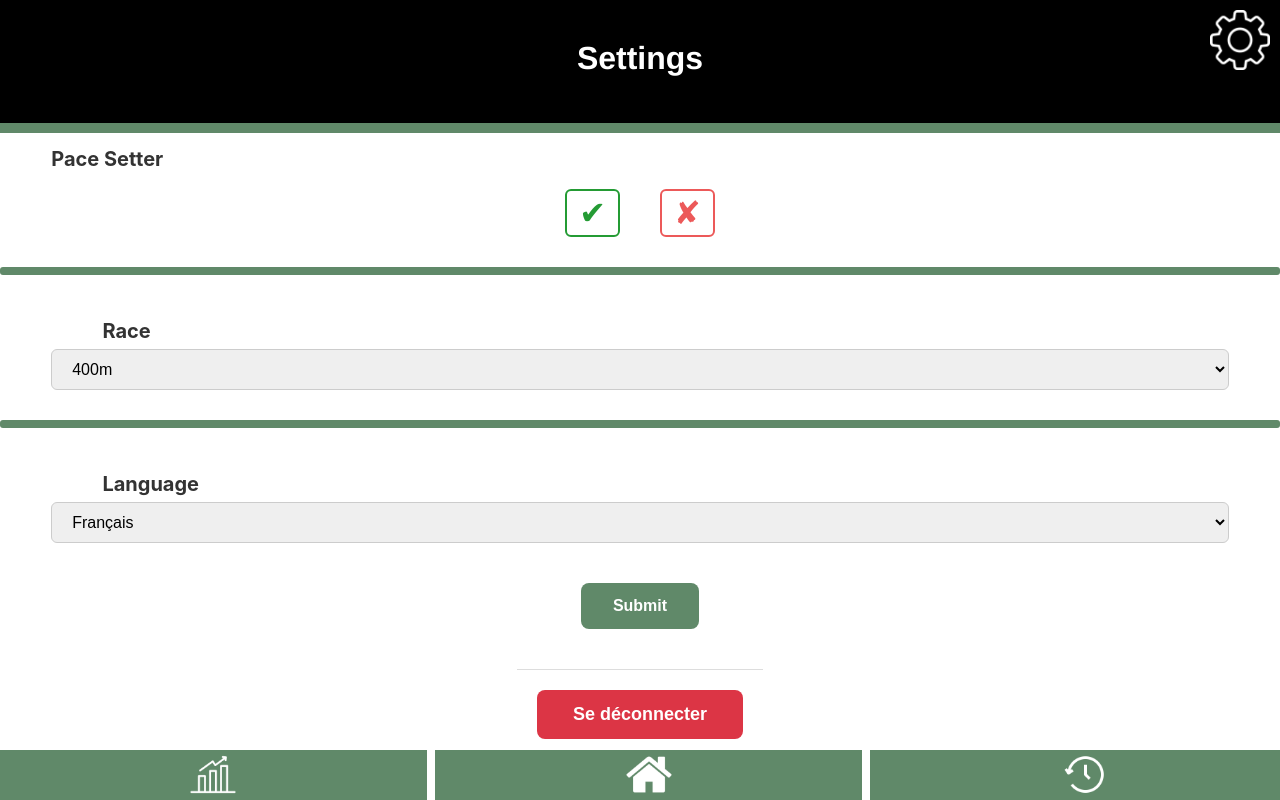
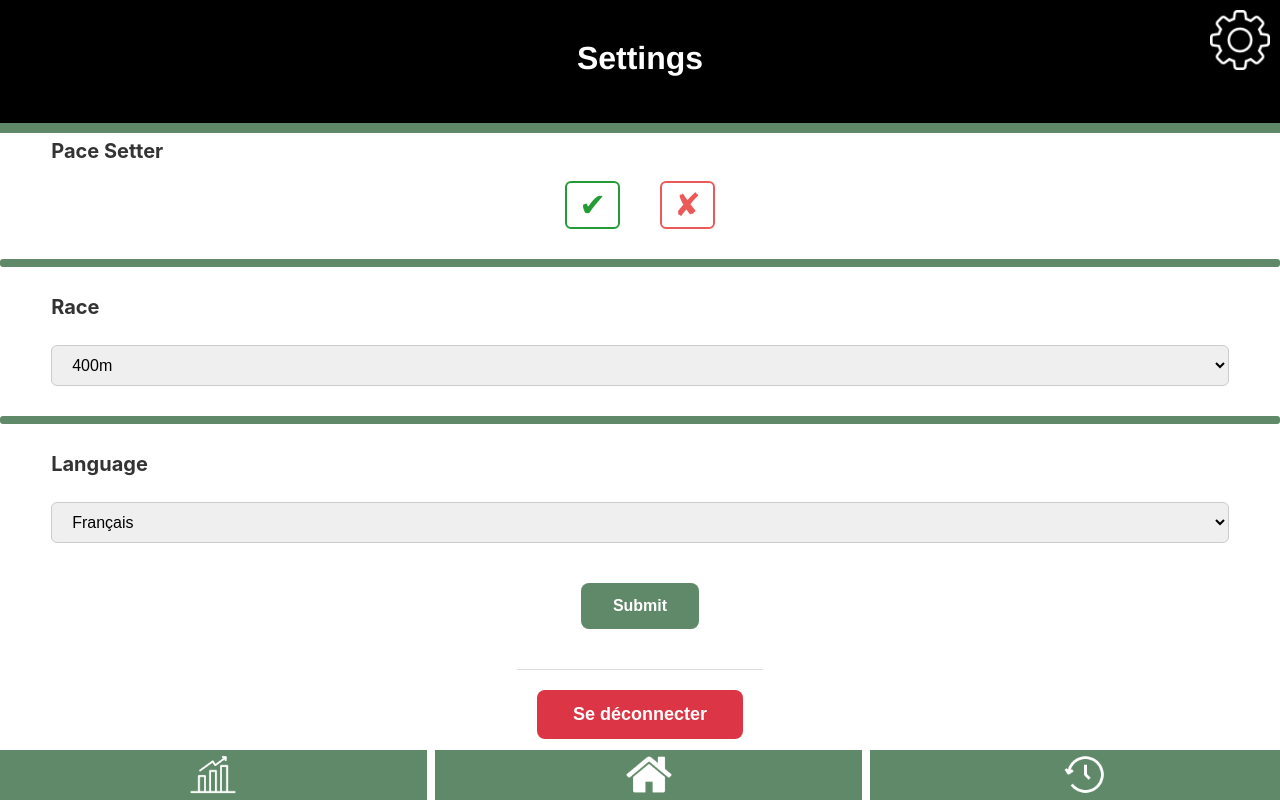
Before and after one commit to DanielHammouti/Projet-Application---Laser-RUN, a PHP site: page /src/html/settings_page.html in a window 1280 px wide. Run offline with PHP 8.4, Linux system fonts and the light colour scheme; some libraries are stand-ins or nearby versions.

Commit message:
page settings

```diff
--- a/src/css/style_settings.css
+++ b/src/css/style_settings.css
@@ -12,7 +12,7 @@ body, html {
   font-weight: 700;
   font-size: clamp(16px, 2vw, 20px);
   color: #333;
-  margin: 2vh 0 0 4vw;
+  margin: 1vh 0 0 4vw;
 }
 
 h1, h2, h3 {
--- a/src/html/settings_page.html
+++ b/src/html/settings_page.html
@@ -32,9 +32,9 @@
         </div>
 
         <div class="separation-line-settings"></div>
+        <div class="text" id="course_label">Course</div>
+        <div class="ligne-select">
 
-        <div class="ligne-select">
-            <div class="text" id="course_label">Course</div>
                 <select name="course" id="course">
                     <option value="400">400m</option>
                     <option value="600m">600m</option>
@@ -42,9 +42,9 @@
         </div>
 
         <div class="separation-line-settings"></div>
+        <div class="text" id="langue_label">Langue</div>
+        <div class="ligne-select">
 
-        <div class="ligne-select">
-            <div class="text" id="langue_label">Langue</div>
                 <select name="langue" id="langue">
                     <option value="fr" id="fr">Français</option>
                     <option value="en" id="en">English</option>
```
